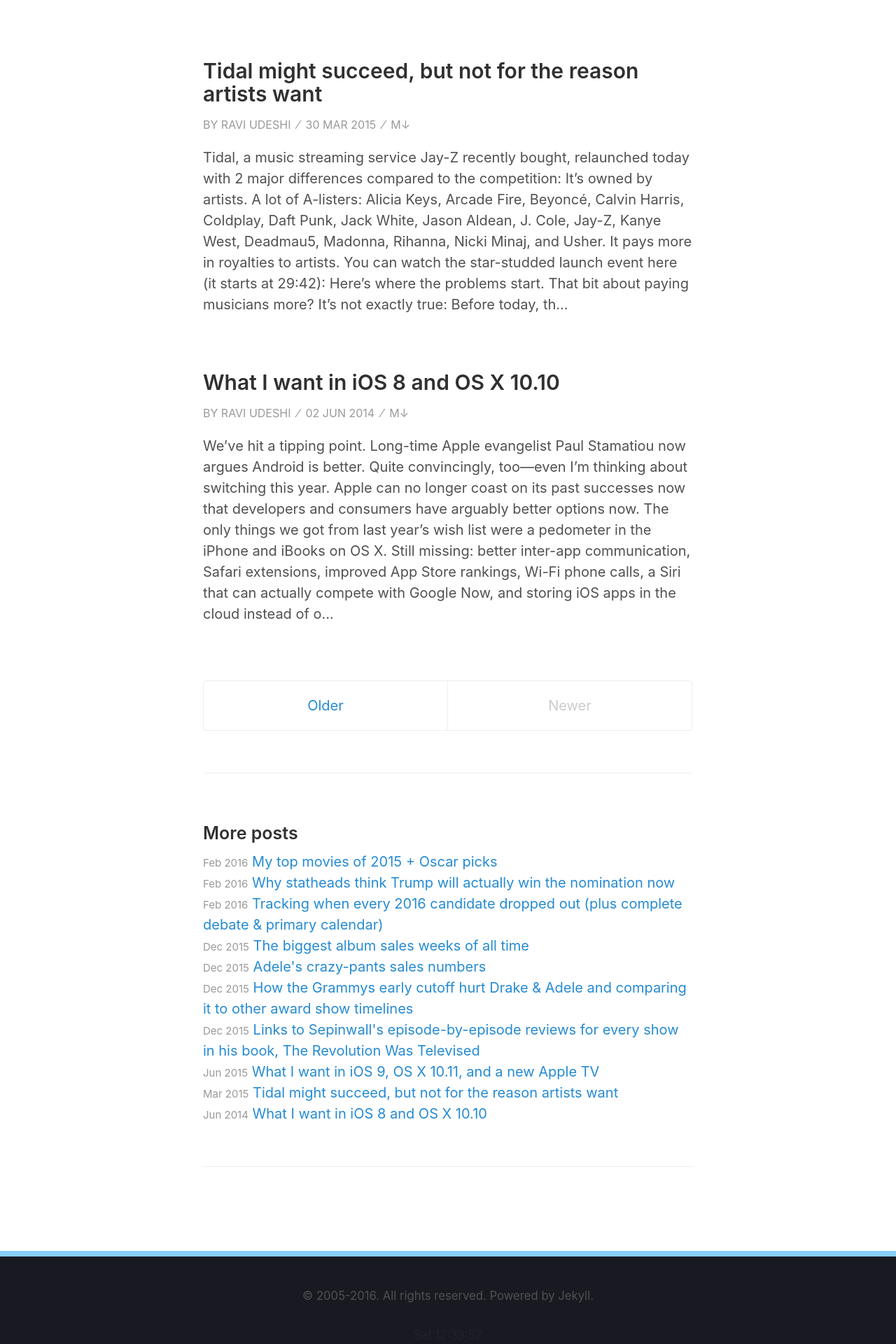
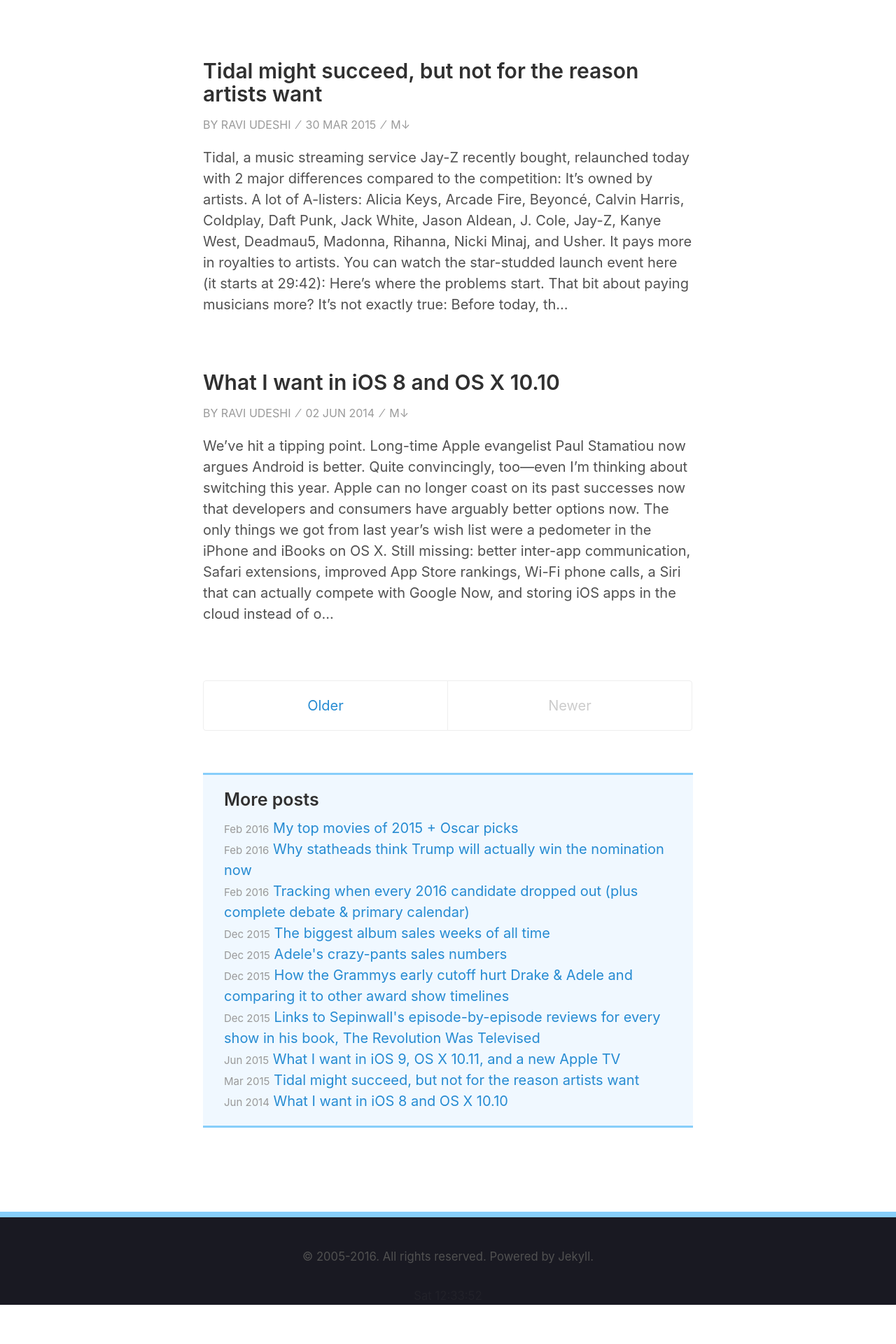
Before and after one commit to rkudeshi/rkudeshi.github.io, a Jekyll site: the page built from index.html, in a window 1280 px wide. Shown: the part 3802-5722 px from the top of the page at 70% size. Built offline with Jekyll 4.4.1, drawn with Linux system fonts in a browser that asks for light colours; the list of posts is cut into pages by our own code; after the commit the page ends 5666 px from its top, so only the background shows below that.

Commit message:
Make related posts whimsical colors!

```diff
--- a/_sass/_RAVI.scss
+++ b/_sass/_RAVI.scss
@@ -149,6 +149,21 @@
 
 
 
+// Related posts "widget"
+
+.related {
+    padding: 0rem;
+    border: 3px solid lightskyblue;
+    border-left: none;
+    border-right: none;
+    background: aliceblue;
+    padding-left: 1.5rem;
+    padding-right: 1.5rem;
+}
+.related h3 {
+    margin-top: 1rem;
+}
+
 // HR
 
 hr {
```
